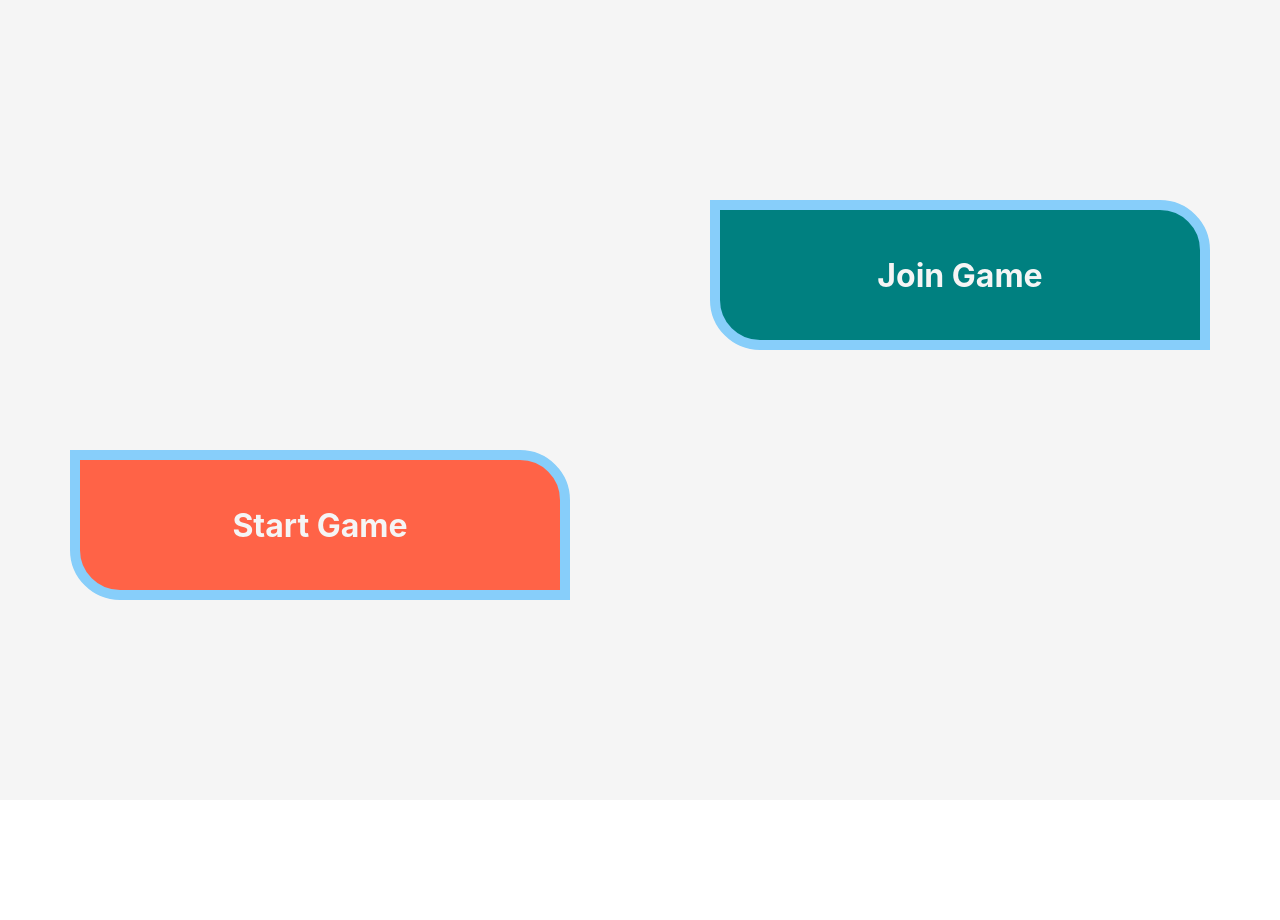
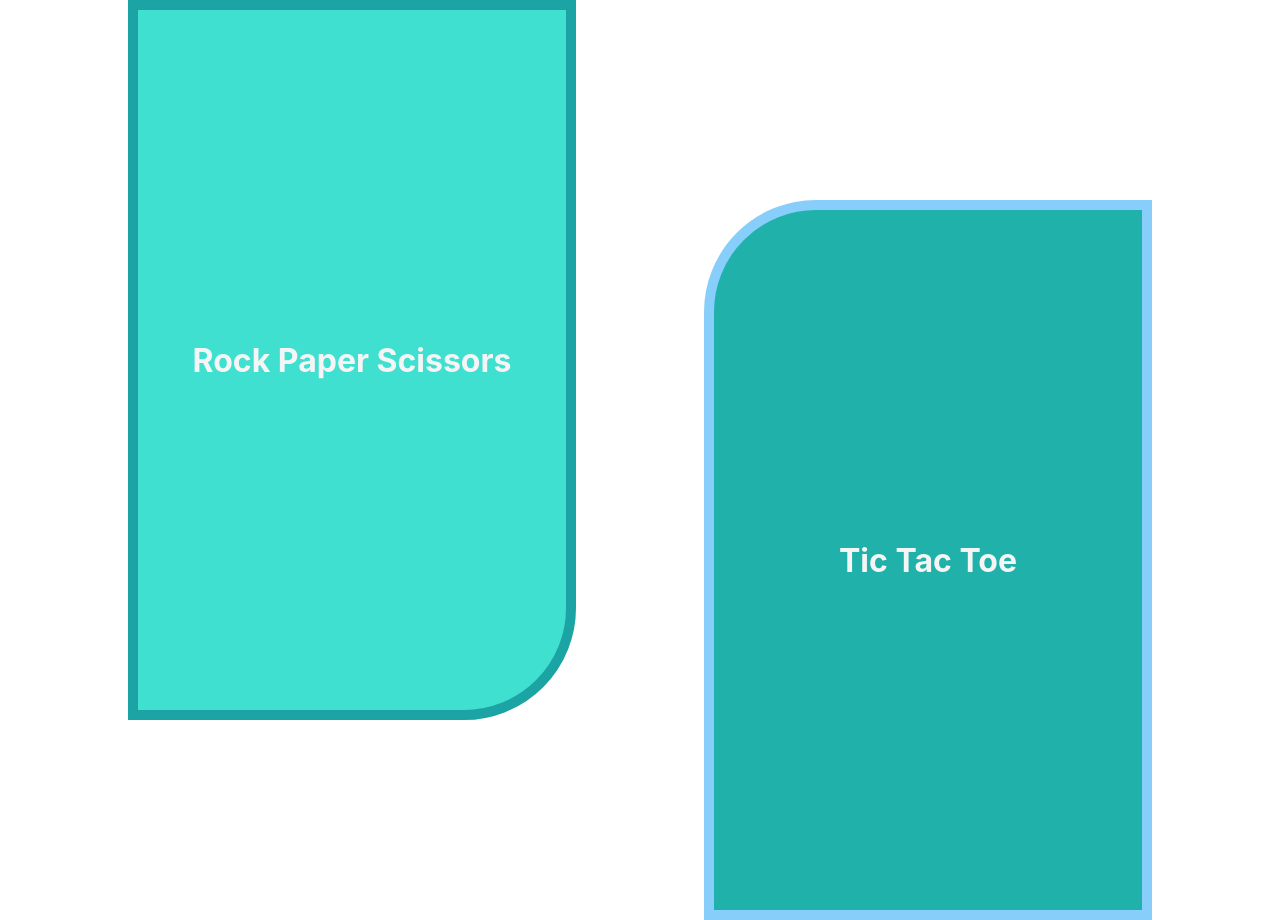
Before and after one commit to dolnuea/Karnivalli, a React (Create React App) app in the folder karnivali_UI/karnivaliui/: page / in a window 1280 px wide. Before the commit the page ends 800 px from the top, so only its background shows below. Built offline with nearby package versions, Linux system fonts and the light colour scheme.

Commit message:
added game selection screen folder, testing out colors and functionality

```diff
--- a/karnivali_UI/karnivaliui/src/App.js
+++ b/karnivali_UI/karnivaliui/src/App.js
@@ -1,6 +1,6 @@
 import RPSGameScreen from './RockPaperScissorJake/RPKGameScreenJake';
 import WelcomeScreen from './WelcomePage/WelcomeScreen'
-
+import GameSelectScreen from './SelectGame/GameSelectScreen';
 import StartOrJoinScreen from './StartOrJoinGame/StartOrJoinScreen';
 import './App.css'
 
@@ -8,16 +8,18 @@ import './App.css'
 
 function App() {
   return (
-    <div>
+    <div >
 
-      <StartOrJoinScreen />
+      <GameSelectScreen />
+
+      { /* <StartOrJoinScreen /> */}
 
       { /* <WelcomeScreen /> */}
 
       { /* <RPSGameScreen/> */}
 
-    </div>
-  );
+      </div>
+      );
 }
 
-export default App;
+      export default App;
--- /dev/null
+++ b/karnivali_UI/karnivaliui/src/SelectGame/GameSelectBox.css
@@ -0,0 +1,33 @@
+* {
+    margin: auto;
+    padding: 0;
+    box-sizing: border-box;
+}
+
+.gameSelectScreen {
+    height: 100vh;
+    width: 90%;
+    display: flex;
+    flex-direction: row;
+}
+
+.gameSelectBox {
+    height: 90vh;
+    width: 35vw;
+    color: whitesmoke;
+    display: flex;
+}
+
+.gameSelectBox:nth-child(1) {
+    background-color: turquoise;
+    margin-bottom: 25vh;
+    border: rgb(28, 163, 163) 10px solid;
+    border-bottom-right-radius: 7em;
+}
+
+.gameSelectBox:nth-child(2) {
+    background-color: lightseagreen;
+    margin-top: 25vh;
+    border: lightskyblue 10px solid;
+    border-top-left-radius: 7em;
+}
--- /dev/null
+++ b/karnivali_UI/karnivaliui/src/SelectGame/GameSelectBox.js
@@ -0,0 +1,20 @@
+import React from "react";
+import reactDom from "react-dom";
+
+import "./GameSelectBox.css";
+
+const redAlert = () => {
+    alert("Let's party!")
+};
+
+function GameSelectBox(props) {
+    return (
+        <div className="gameSelectBox" onClick={redAlert}>
+            <h1>
+                {props.name}
+            </h1>
+        </div>
+    );
+}
+
+export default GameSelectBox;
--- /dev/null
+++ b/karnivali_UI/karnivaliui/src/SelectGame/GameSelectScreen.js
@@ -0,0 +1,17 @@
+import react from "react";
+import reactDom from "react-dom";
+
+import GameSelectBox from "./GameSelectBox";
+import "./GameSelectBox.css";
+
+
+function GameSelectScreen(){
+    return(
+        <div className="gameSelectScreen">
+            <GameSelectBox name="Rock Paper Scissors"/>
+            <GameSelectBox name="Tic Tac Toe"/>
+        </div>
+    );
+}
+
+export default GameSelectScreen;
```
